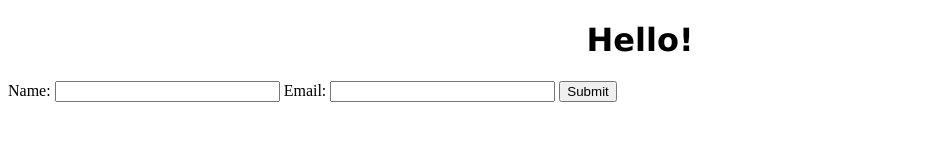
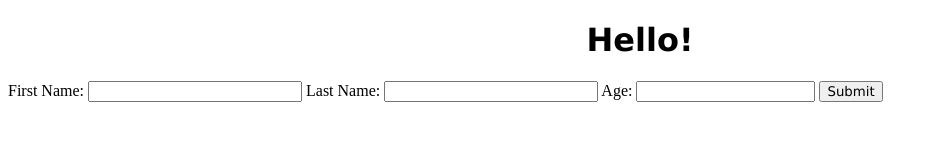
Before and after one commit to karen-lo/VisitMe, a plain HTML site: page index.html in a window 1280 px wide. Shown: the whole page, without its empty margins (0-937 px from the left). Drawn offline with Linux system fonts and the light colour scheme.

Commit message:
working on forms

```diff
--- a/index.css
+++ b/index.css
@@ -3,3 +3,9 @@ h1 {
 	font-family: "Lucida Sans Unicode", "Lucida Grande", sans-serif;
 	font-size: 100;
 }
+
+input{
+	text-align: center;
+	font-family: "Lucida Sans Unicode", "Lucida Grande", sans-serif;
+	font-size: 100;
+}
--- a/index.html
+++ b/index.html
@@ -4,9 +4,10 @@
 	<h1>Hello!</h1>
 	<body>
 		<form action"" method="post" enctype="multipart/form-data">
-			Name: <input type="text" name="name" value="" size="25" maxlength="50"/>
-			Email: <input type="text" name="email" value="" size="25" maxlength="50"/>
-			<input type="submit" name="submit" value="Submit">
+			First Name: <input type="text" id="fname" name="fname" value="" size="25" maxlength="50"/>
+			Last Name: <input type="text" id="lname" name="lname" value="" size="25" maxlength="50"/>
+			Age: <input type="number" id="age" name="age" value="" size="25">
+			<input type="submit" id="submit" name="submit" value="Submit">
 		</form>
 	</body>
 </html>
```
